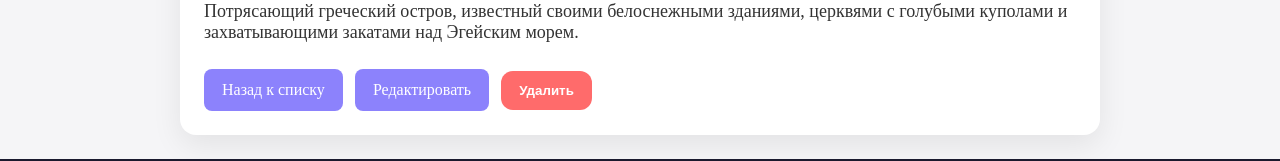
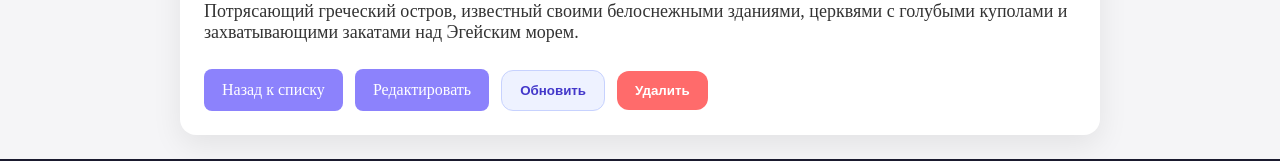
Before and after one commit to TatsianaU/travel-places, a React (Vite) app: page /places/1 in a window 1280 px wide. Shown: the part 1036-1197 px from the top of the page. Built offline with nearby package versions, Linux system fonts and the light colour scheme; data requests are answered from the project's data file.

Commit message:
chore: clean up code

```diff
--- a/src/features/places/usePlaceQuery.js
+++ b/src/features/places/usePlaceQuery.js
@@ -20,5 +20,16 @@ export function usePlaceQuery(id) {
 
     // Отключаем запрос, если у нас не передан id
     enabled: Boolean(id),
+
+    // Детали места меняются реже списка, поэтому держим их "свежими" дольше -
+    // 5 минут вместо общих 30 секунд из main.jsx. Локальная опция перекрывает defaultOptions.
+    staleTime: 5 * 60_000,
+
+    // Вопрос ДЗ: "Если другой пользователь поменяет это место за эти 5 минут - увидим ли мы изменения сразу?"
+    // Нет, не сразу. Пока данные считаются "fresh" (в течение staleTime), TanStack Query не делает
+    // повторный запрос и отдаёт значение из кеша - чужие правки мы не увидим. Изменения подтянутся, когда:
+    //   - истечёт staleTime и сработает триггер refetch (новый mount, возврат на вкладку и т.п.), либо
+    //   - кеш будет инвалидирован мутацией (invalidateQueries в usePlaceMutation), либо
+    //   - вызовем refetch() вручную (кнопка "Обновить" на странице деталей).
   })
 }
--- a/src/features/places/usePlacesQuery.js
+++ b/src/features/places/usePlacesQuery.js
@@ -5,13 +5,13 @@ import { placesKeys } from './queryKeys'
 
 export function usePlacesQuery(params) {
   return useQuery({
-    // queryKey включает все параметры, которые влияют на запрос
+
     queryKey: placesKeys.list(params),
 
-    // queryFn - функция, которая возвращает Promise с данными
+
     queryFn: () => fetchPlacesPage(params),
 
-    // Пока идет запрос за новой страницей, показываем предыдущие данные
+
     placeholderData: (previousData) => previousData,
   })
 }
--- a/src/pages/PlaceDetailsPage/PlaceDetailsPage.css
+++ b/src/pages/PlaceDetailsPage/PlaceDetailsPage.css
@@ -88,6 +88,28 @@
   cursor: not-allowed;
 }
 
+.place-details-refresh {
+  display: inline-block;
+  margin-left: 12px;
+  padding: 12px 18px;
+  border-radius: 12px;
+  background: #eef2ff;
+  color: #4338ca;
+  border: 1px solid #c7d2fe;
+  cursor: pointer;
+  font-weight: 700;
+  transition: background 0.2s ease;
+}
+
+.place-details-refresh:hover {
+  background: #e0e7ff;
+}
+
+.place-details-refresh:disabled {
+  opacity: 0.6;
+  cursor: not-allowed;
+}
+
 .place-details-error {
   margin-top: 12px;
   color: #e55a5a;
--- a/src/pages/PlaceDetailsPage/PlaceDetailsPage.jsx
+++ b/src/pages/PlaceDetailsPage/PlaceDetailsPage.jsx
@@ -86,6 +86,14 @@ export default function PlaceDetailsPage() {
           </Link>
           <button
             type="button"
+            onClick={() => placeQuery.refetch()}
+            className="place-details-refresh"
+            disabled={placeQuery.isFetching}
+          >
+            {placeQuery.isFetching ? 'Обновляем...' : 'Обновить'}
+          </button>
+          <button
+            type="button"
             onClick={handleDeletePlace}
             className="place-details-delete"
             disabled={deletePlaceMutation.isPending}
```
Also changed, not shown: src/features/places/queryKeys.js (+5 -5 lines), src/features/places/usePlaceMutation.js (+4 -4 lines).
